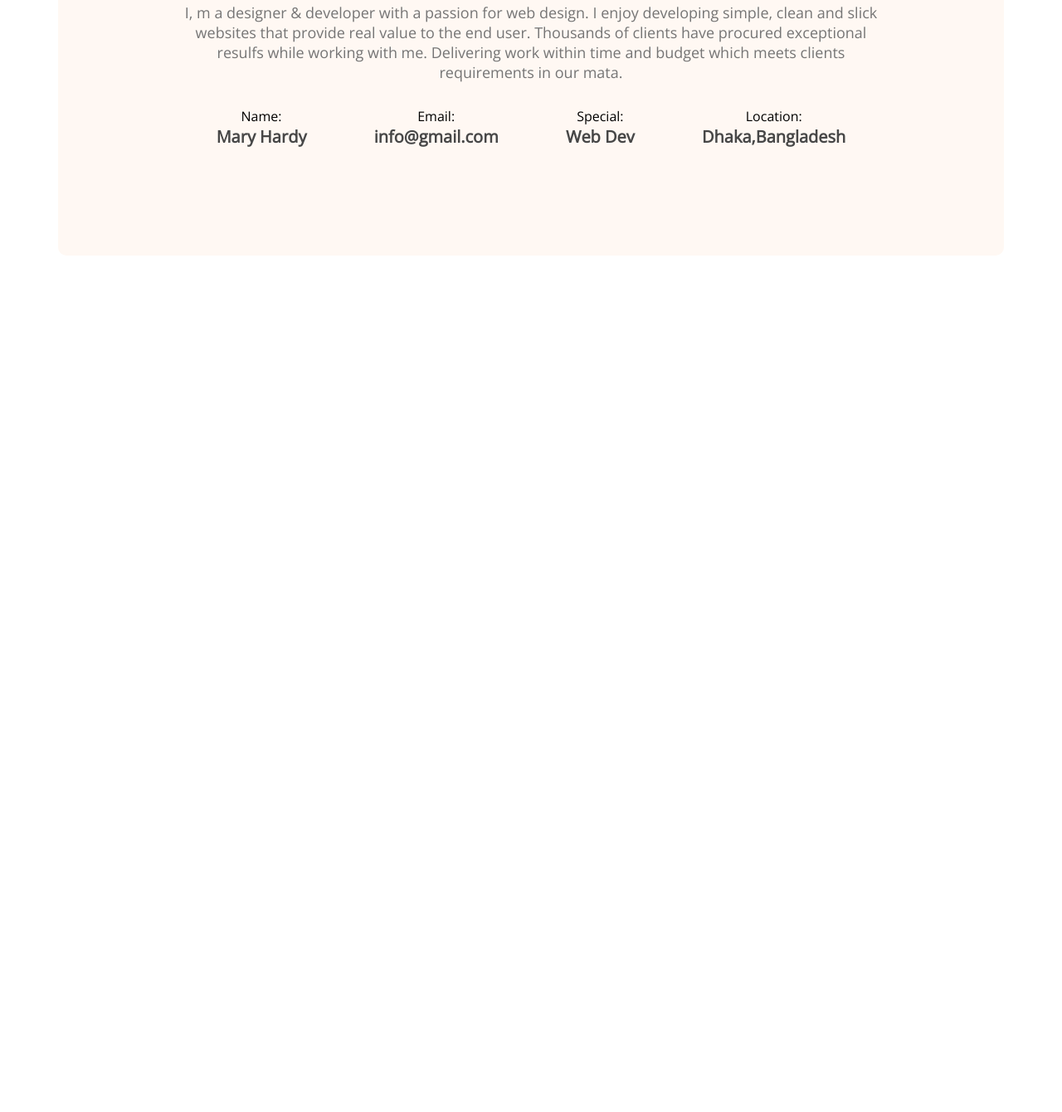
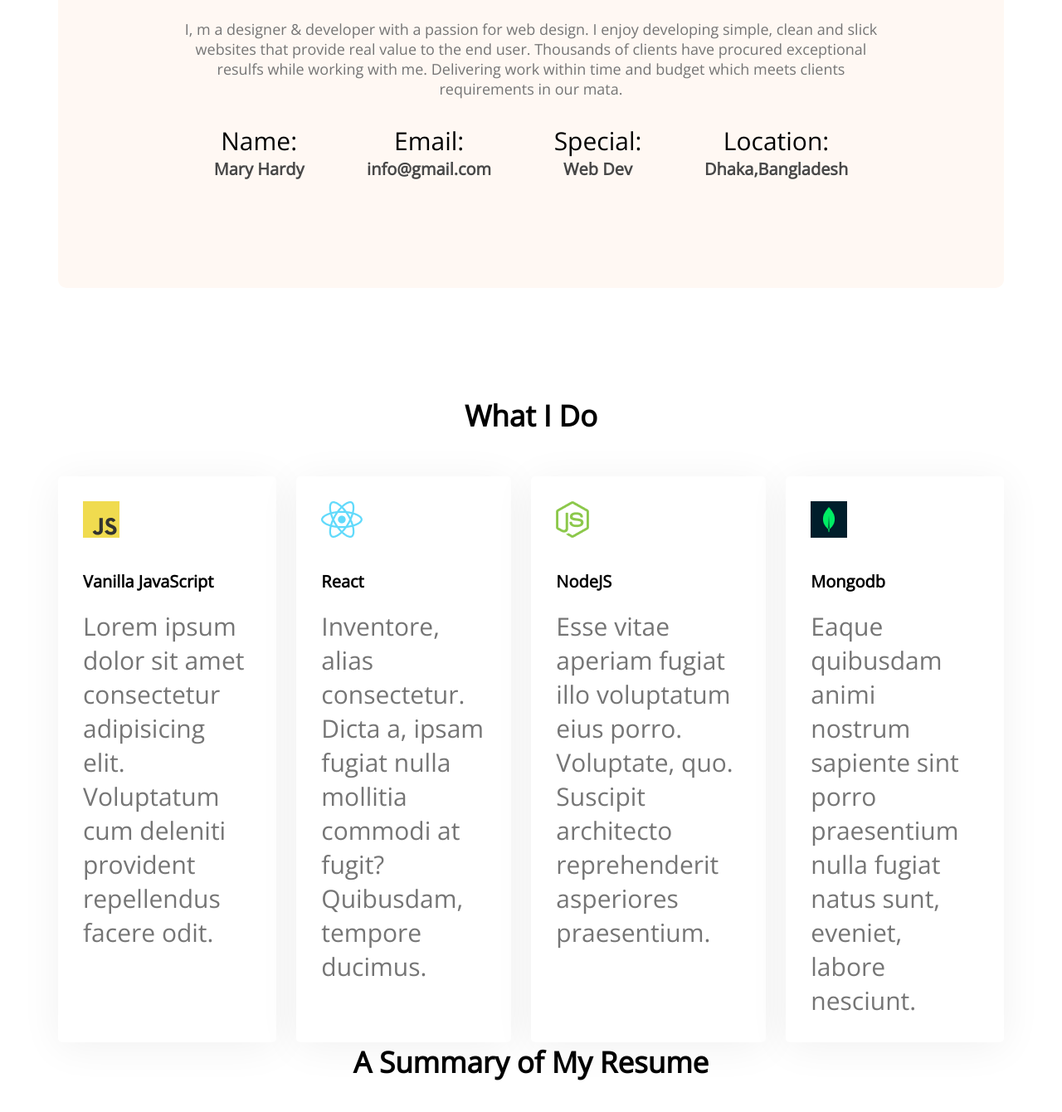
Before and after one commit to abusayeedbd52/developer-portfolio, a plain HTML site: page index.html in a window 1280 px wide. Shown: the part 1274-2614 px from the top of the page at 83% size. Before the commit the page ends 1582 px from the top, so only its background shows below. Drawn offline with nearby package versions, Linux system fonts and the light colour scheme.

Commit message:
added skills content

```diff
--- a/index.html
+++ b/index.html
@@ -28,7 +28,8 @@
             <div>
                 <h3 class="banner-subtitle">Hi, I am </h3>
                 <h1 class="banner-title">Mary Hardy</h1>
-            <p class="banner-discription">Shot what able cold new see hold.Friendly as an betrayed formerly he. Morning because as to society behaved moments</p>
+                <p class="banner-discription">Shot what able cold new see hold.Friendly as an betrayed formerly he.
+                    Morning because as to society behaved moments</p>
                 <button class="btn-primary">Downlod CV</button>
             </div>
             <img src="images/hardy.png" alt="">
@@ -39,7 +40,10 @@
     <main>
         <section class="about">
             <h3 class="section-title">About Me</h3>
-    <p class="section-discription">I, m a designer & developer with a passion for web design. I enjoy developing simple, clean and slick websites that provide real value to the end user. Thousands of clients have procured exceptional resulfs while working with me. Delivering work within time and budget which meets clients requirements in our mata.</p>
+            <p class="section-discription">I, m a designer & developer with a passion for web design. I enjoy developing
+                simple, clean and slick websites that provide real value to the end user. Thousands of clients have
+                procured exceptional resulfs while working with me. Delivering work within time and budget which meets
+                clients requirements in our mata.</p>
             <div class="about-info-container">
                 <div class="about-info">
                     <p class="info-title">Name:</p>
@@ -59,6 +63,49 @@
                 </div>
             </div>
         </section>
+        <!-- what i do section -->
+
+        <section class="what-i-do">
+            <h3 class="section-title">What I Do</h3>
+
+            <!-- .skills-container>.skill*4>img+p.skill-title+p.skill-discription>lorem15 -->
+
+            <div class="skills-container">
+                <div class="skill">
+                    <img src="images/icons/js.png" alt="">
+                    <p class="skill-title">Vanilla JavaScript </p>
+                    <p class="skill-discription">Lorem ipsum dolor sit amet consectetur adipisicing elit. Voluptatum cum
+                        deleniti provident repellendus facere odit.</p>
+                </div>
+                <div class="skill">
+                    <img src="images/icons/react.png" alt="">
+                    <p class="skill-title">React</p>
+                    <p class="skill-discription">Inventore, alias consectetur. Dicta a, ipsam fugiat nulla mollitia
+                        commodi at fugit? Quibusdam, tempore ducimus.</p>
+                </div>
+                <div class="skill">
+                    <img src="images/icons/nodejs.png" alt="">
+                    <p class="skill-title">NodeJS</p>
+                    <p class="skill-discription">Esse vitae aperiam fugiat illo voluptatum eius porro. Voluptate, quo.
+                        Suscipit architecto reprehenderit asperiores praesentium.</p>
+                </div>
+                <div class="skill">
+                    <img src="images/icons/mongo.png" alt="">
+                    <p class="skill-title">Mongodb</p>
+                    <p class="skill-discription">Eaque quibusdam animi nostrum sapiente sint porro praesentium nulla
+                        fugiat natus sunt, eveniet, labore nesciunt.</p>
+                </div>
+            </div>
+
+        </section>
+        <!-- resume section -->
+        <section class="resume">
+            <h3 class="section-title">A Summary of My Resume</h3>
+            <div class="resume-content">
+
+            </div>
+
+        </section>
     </main>
     <footer>
 
--- a/styles/protfolio.css
+++ b/styles/protfolio.css
@@ -89,8 +89,9 @@ main {
 }
 
 .section-title {
+    text-align: center;
 
-    margin-bottom: 30px;
+    margin-bottom: 50px;
     font-weight: 700;
     font-size: 35px;
 }
@@ -103,16 +104,49 @@ main {
 
 /* about  */
 
-.about-info-container{
+.about-info-container {
     display: flex;
     justify-content: space-around;
 }
-.about.info-title{
+
+.about.info-title {
     font-size: 20px;
     color: #757575;
 }
-.info-discription{
+
+.info-discription {
     color: #474747;
     font-size: 20px;
     font-weight: 700;
 }
+
+/* what i do */
+.what-i-do {
+    margin-top: 130px;
+
+}
+
+.skills-container {
+    display: flex;
+    gap: 24px;
+}
+.skill{
+    background: #FFFFFF;
+box-shadow: 0px 6px 50px rgba(0, 0, 0, 0.06);
+border-radius: 5px;
+padding: 30px;
+}
+
+.skill-title {
+    font-weight: 700;
+    font-size: 20px;
+    margin-top: 30px;
+    margin-bottom: 20px;
+}
+.skill-discription{
+color: #757575;
+}
+section{
+    font-size: 30px;
+}
+/* resume style */
```
Lines whose indentation alone changed are shown as unchanged.
